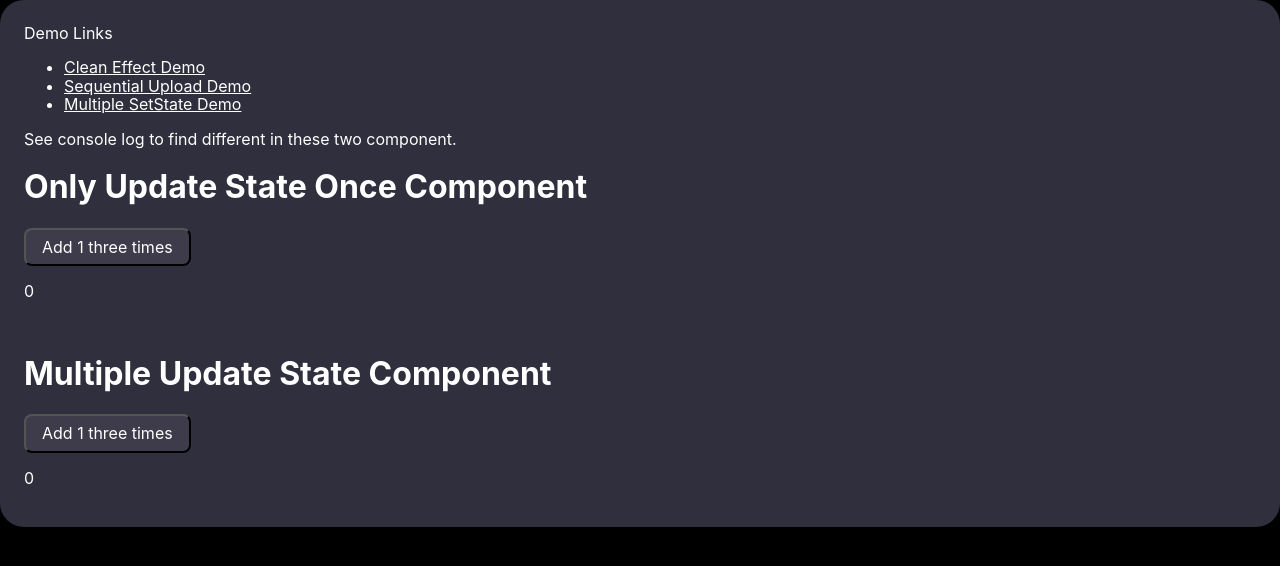
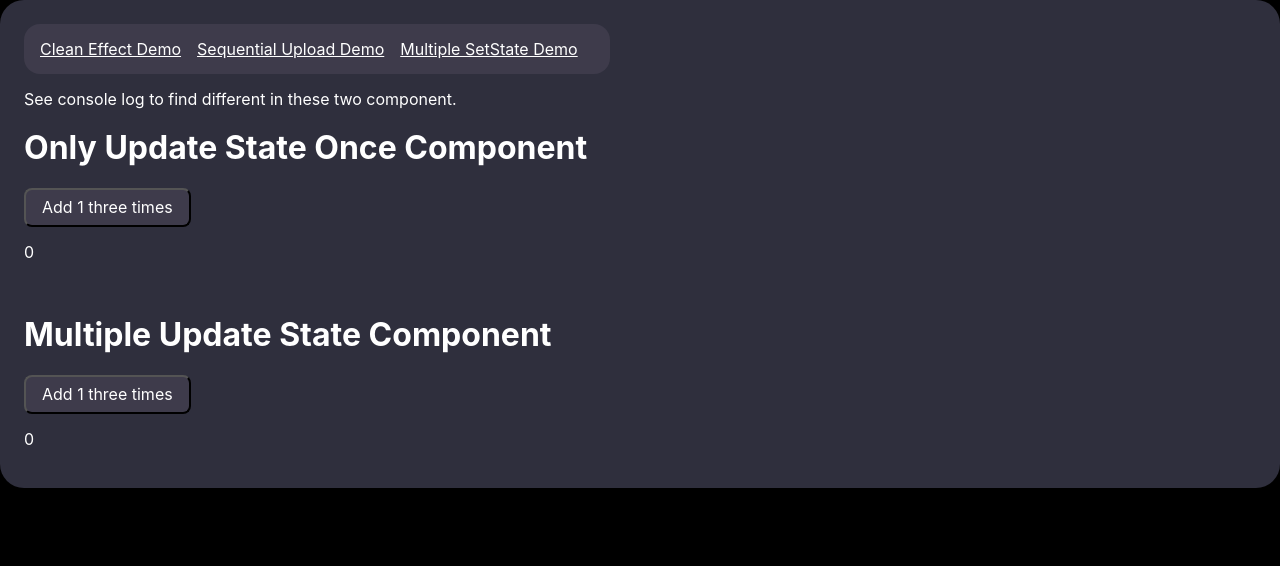
Before and after one commit to jason71708/react-various-state-mistakes, a React (Create React App) app: page /multiple-set-state-demo in a window 1280 px wide. Shown: the top 566 px of the page. Built offline with nearby package versions, Linux system fonts and the light colour scheme.

Commit message:
refactor: use map to loop routes style: setup App style

```diff
--- /dev/null
+++ b/src/App.css
@@ -0,0 +1,17 @@
+.menu {
+  background-color: rgba(62,59,75,1);
+  padding: 0.5rem;
+  display: inline-block;
+  border-radius: 1rem;
+}
+
+.menu__list {
+  padding: 0.5rem;
+  list-style: none;
+  margin: 0;
+}
+
+.menu__list__item {
+  display: inline-block;
+  margin-right: 1rem;
+}
--- a/src/App.jsx
+++ b/src/App.jsx
@@ -1,24 +1,35 @@
 import React from 'react'
+import './App.css'
 import { Routes, Route, Link } from "react-router-dom";
 import CleanEffectDemo from './pages/CleanEffectDemo';
 import SequentialUploadDemo from './pages/SequentialUploadDemo';
 import MultipleSetStateDemo from './pages/MultipleSetStateDemo';
 
+const routes = [
+  {
+    label: 'Clean Effect Demo',
+    to: '/'
+  },
+  {
+    label: 'Sequential Upload Demo',
+    to: '/sequential-upload-demo'
+  },
+  {
+    label: 'Multiple SetState Demo',
+    to: '/multiple-set-state-demo'
+  },
+]
+
 function App() {
   return (
-    <div>
-      <nav>
-        Demo Links
-        <ul>
-          <li>
-            <Link to="/">Clean Effect Demo</Link>
-          </li>
-          <li>
-            <Link to="/sequential-upload-demo">Sequential Upload Demo</Link>
-          </li>
-          <li>
-            <Link to="/multiple-set-state-demo">Multiple SetState Demo</Link>
-          </li>
+    <>
+      <nav className='menu'>
+        <ul className='menu__list'>
+          {routes.map(route => (
+            <li key={route.to} className='menu__list__item'>
+              <Link to={route.to}>{route.label}</Link>
+            </li>
+          ))}
         </ul>
       </nav>
       <p>See console log to find different in these two component.</p>
@@ -28,7 +39,7 @@ function App() {
         <Route path="multiple-set-state-demo" element={<MultipleSetStateDemo />} />
         <Route path="/*" element={<h1>404 Not Found</h1>} />
       </Routes>
-    </div>
+    </>
   );
 }
 
```
